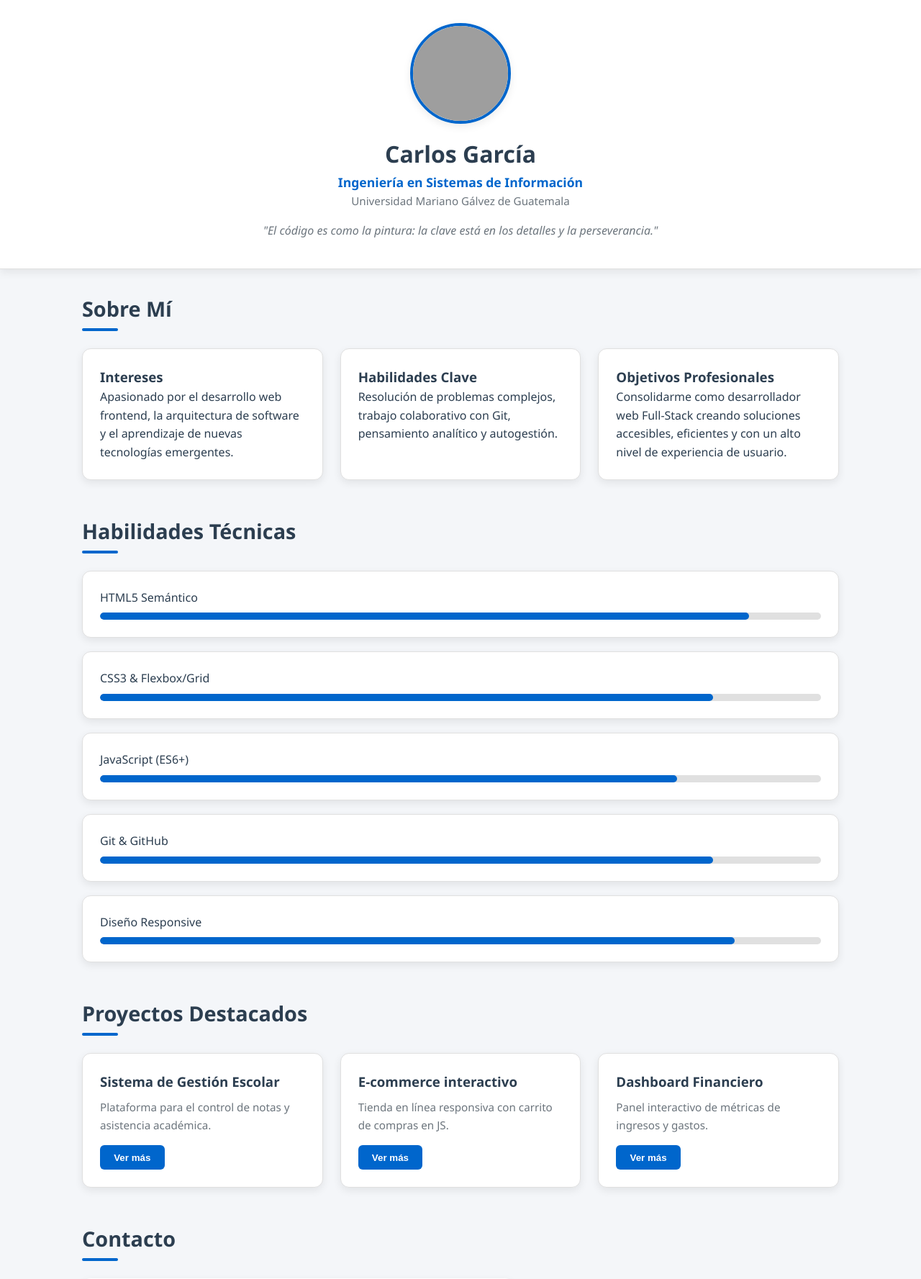
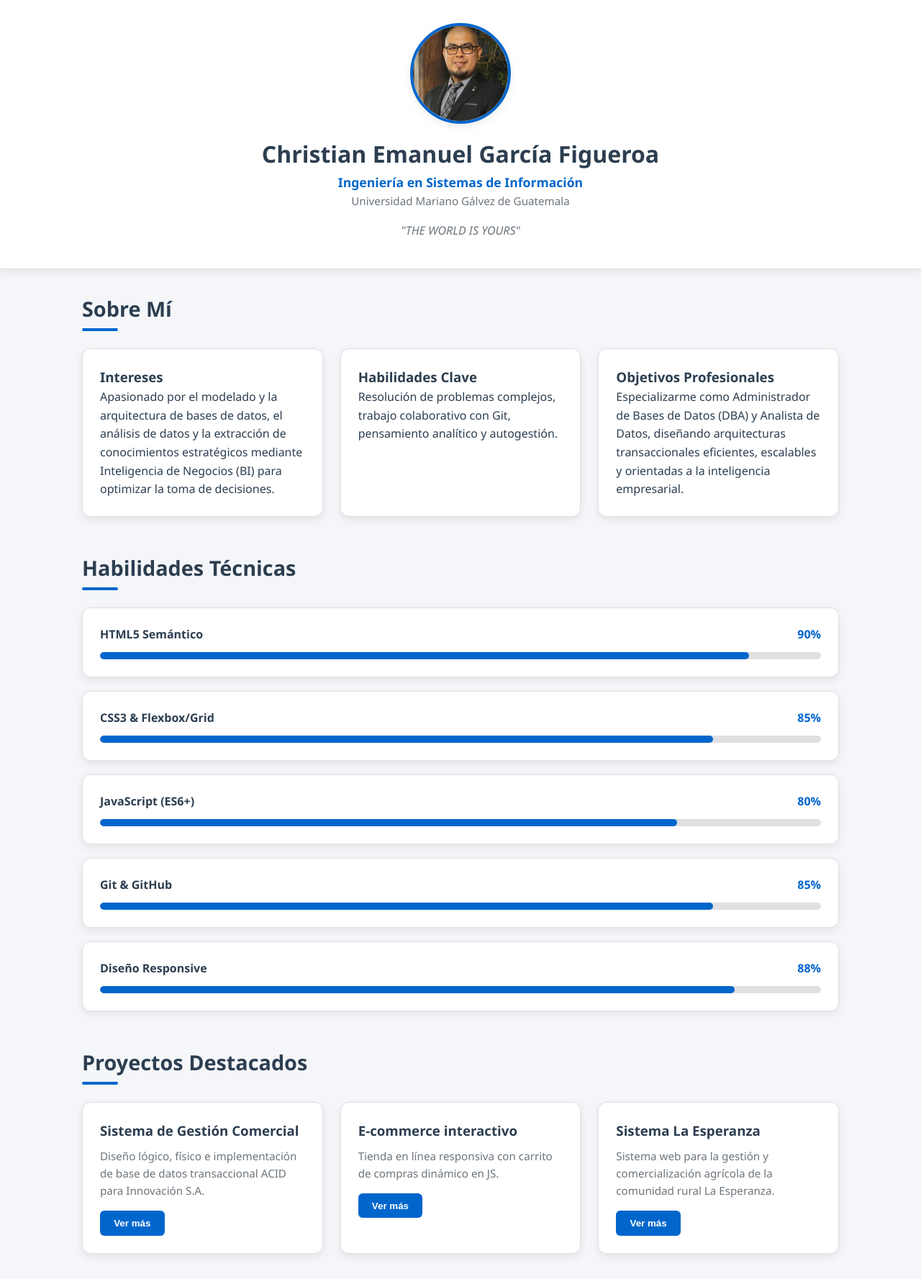
Before and after one commit to melgust/desaweb2026b, a PHP site: page / in a window 1280 px wide. Shown: the part 47-1824 px from the top of the page at 72% size. Run offline with PHP 8.4, Linux system fonts and the light colour scheme; grey boxes are pictures that could not be loaded.

Commit message:
Actualización completa de CSS y contenidos

```diff
--- a/css/styles.css
+++ b/css/styles.css
@@ -198,6 +198,17 @@ body {
     gap: 0.5rem;
 }
 
+.skill-info {
+    display: flex;
+    justify-content: space-between;
+    font-weight: 600;
+    margin-bottom: 0.2rem;
+}
+
+.skill-percent {
+    color: var(--primary-color);
+}
+
 .progress-bar {
     width: 100%;
     height: 10px;
--- a/index.html
+++ b/index.html
@@ -3,7 +3,7 @@
 <head>
     <meta charset="UTF-8">
     <meta name="viewport" content="width=device-width, initial-scale=1.0">
-    <title>Perfil Profesional - Carlos García</title>
+    <title>Perfil Profesional - Christian Emanuel García Figueroa</title>
     <link rel="stylesheet" href="css/styles.css">
 </head>
 <body>
@@ -19,12 +19,11 @@
         </div>
 
         <div class="profile-container">
-            <!-- Recuerda colocar una foto en /img/foto.jpg o ajustar la ruta -->
-            <img src="img/foto.jpg" alt="Fotografía de Carlos García" class="profile-img">
-            <h1 class="profile-name">Carlos García</h1>
+            <img src="img/YY.jpeg" alt="Fotografía de Christian Emanuel García Figueroa" class="profile-img">
+            <h1 class="profile-name">Christian Emanuel García Figueroa</h1>
             <p class="profile-career">Ingeniería en Sistemas de Información</p>
             <p class="profile-university">Universidad Mariano Gálvez de Guatemala</p>
-            <blockquote class="profile-quote">"El código es como la pintura: la clave está en los detalles y la perseverancia."</blockquote>
+            <blockquote class="profile-quote">"THE WORLD IS YOURS"</blockquote>
         </div>
     </header>
 
@@ -35,7 +34,7 @@
             <div class="about-grid">
                 <div class="about-card">
                     <h3>Intereses</h3>
-                    <p>Apasionado por el desarrollo web frontend, la arquitectura de software y el aprendizaje de nuevas tecnologías emergentes.</p>
+                    <p>Apasionado por el modelado y la arquitectura de bases de datos, el análisis de datos y la extracción de conocimientos estratégicos mediante Inteligencia de Negocios (BI) para optimizar la toma de decisiones.</p>
                 </div>
                 <div class="about-card">
                     <h3>Habilidades Clave</h3>
@@ -43,7 +42,7 @@
                 </div>
                 <div class="about-card">
                     <h3>Objetivos Profesionales</h3>
-                    <p>Consolidarme como desarrollador web Full-Stack creando soluciones accesibles, eficientes y con un alto nivel de experiencia de usuario.</p>
+                    <p>Especializarme como Administrador de Bases de Datos (DBA) y Analista de Datos, diseñando arquitecturas transaccionales eficientes, escalables y orientadas a la inteligencia empresarial.</p>
                 </div>
             </div>
         </section>
@@ -53,23 +52,38 @@
             <h2>Habilidades Técnicas</h2>
             <div class="skills-container">
                 <div class="skill-card">
-                    <span>HTML5 Semántico</span>
+                    <div class="skill-info">
+                        <span>HTML5 Semántico</span>
+                        <span class="skill-percent">90%</span>
+                    </div>
                     <div class="progress-bar"><div class="progress" style="width: 90%;"></div></div>
                 </div>
                 <div class="skill-card">
-                    <span>CSS3 & Flexbox/Grid</span>
+                    <div class="skill-info">
+                        <span>CSS3 & Flexbox/Grid</span>
+                        <span class="skill-percent">85%</span>
+                    </div>
                     <div class="progress-bar"><div class="progress" style="width: 85%;"></div></div>
                 </div>
                 <div class="skill-card">
-                    <span>JavaScript (ES6+)</span>
+                    <div class="skill-info">
+                        <span>JavaScript (ES6+)</span>
+                        <span class="skill-percent">80%</span>
+                    </div>
                     <div class="progress-bar"><div class="progress" style="width: 80%;"></div></div>
                 </div>
                 <div class="skill-card">
-                    <span>Git & GitHub</span>
+                    <div class="skill-info">
+                        <span>Git & GitHub</span>
+                        <span class="skill-percent">85%</span>
+                    </div>
                     <div class="progress-bar"><div class="progress" style="width: 85%;"></div></div>
                 </div>
                 <div class="skill-card">
-                    <span>Diseño Responsive</span>
+                    <div class="skill-info">
+                        <span>Diseño Responsive</span>
+                        <span class="skill-percent">88%</span>
+                    </div>
                     <div class="progress-bar"><div class="progress" style="width: 88%;"></div></div>
                 </div>
             </div>
@@ -81,20 +95,20 @@
             <div class="projects-grid">
 
                 <article class="project-card">
-                    <h3>Sistema de Gestión Escolar</h3>
-                    <p>Plataforma para el control de notas y asistencia académica.</p>
+                    <h3>Sistema de Gestión Comercial</h3>
+                    <p>Diseño lógico, físico e implementación de base de datos transaccional ACID para Innovación S.A.</p>
                     <button class="btn-more" data-project="1">Ver más</button>
                 </article>
 
                 <article class="project-card">
                     <h3>E-commerce interactivo</h3>
-                    <p>Tienda en línea responsiva con carrito de compras en JS.</p>
+                    <p>Tienda en línea responsiva con carrito de compras dinámico en JS.</p>
                     <button class="btn-more" data-project="2">Ver más</button>
                 </article>
 
                 <article class="project-card">
-                    <h3>Dashboard Financiero</h3>
-                    <p>Panel interactivo de métricas de ingresos y gastos.</p>
+                    <h3>Sistema La Esperanza</h3>
+                    <p>Sistema web para la gestión y comercialización agrícola de la comunidad rural La Esperanza.</p>
                     <button class="btn-more" data-project="3">Ver más</button>
                 </article>
 
@@ -135,6 +149,7 @@
             <span id="close-modal" class="close-btn">&times;</span>
             <h3 id="modal-title">Título del Proyecto</h3>
             <p id="modal-description">Detalles extendidos del proyecto aquí...</p>
+            <div id="modal-link-container" style="margin-top: 1rem;"></div>
         </div>
     </div>
 
--- a/js/script.js
+++ b/js/script.js
@@ -61,21 +61,25 @@ document.addEventListener('DOMContentLoaded', () => {
     const modal = document.getElementById('project-modal');
     const modalTitle = document.getElementById('modal-title');
     const modalDescription = document.getElementById('modal-description');
+    const modalLinkContainer = document.getElementById('modal-link-container');
     const closeModal = document.getElementById('close-modal');
     const btnMores = document.querySelectorAll('.btn-more');
 
     const projectData = {
         '1': {
-            title: 'Sistema de Gestión Escolar',
-            description: 'Proyecto desarrollado con Javascript nativo y CSS Grid. Permite la administración de calificaciones de alumnos, control de asistencia y generación de reportes en PDF de forma automatizada.'
+            title: 'Sistema de Gestión Comercial',
+            description: 'Este repositorio contiene el diseño lógico, físico e implementaciones programables de la base de datos centralizada para Innovación S.A. El sistema asegura la persistencia, trazabilidad e integridad transaccional (Modelo ACID) del pipeline de ventas, control de interacciones comerciales (actividades) y reportes gerenciales para la toma de decisiones.',
+            link: 'https://github.com/maxair180/InnovacionSA'
         },
         '2': {
             title: 'E-commerce interactivo',
-            description: 'Aplicación web interactiva que simula una tienda en línea. Incluye carrito de compras dinámico, cálculo de impuestos, almacenamiento de preferencias en LocalStorage y filtrado de productos.'
+            description: 'Aplicación web interactiva que simula una tienda en línea. Incluye carrito de compras dinámico, cálculo de impuestos, almacenamiento de preferencias en LocalStorage y filtrado de productos.',
+            link: null
         },
         '3': {
-            title: 'Dashboard Financiero',
-            description: 'Panel de control para la gestión de finanzas personales. Incorpora cálculos automáticos, gráficos dinámicos y categorización de gastos e ingresos en tiempo real.'
+            title: 'Sistema La Esperanza',
+            description: 'Sistema web para la gestión y comercialización agrícola de la comunidad rural La Esperanza.',
+            link: 'https://github.com/GarHer1399/la-esperanza'
         }
     };
 
@@ -87,6 +91,13 @@ document.addEventListener('DOMContentLoaded', () => {
             if (data) {
                 modalTitle.textContent = data.title;
                 modalDescription.textContent = data.description;
+
+                if (data.link) {
+                    modalLinkContainer.innerHTML = `<a href="${data.link}" target="_blank" rel="noopener noreferrer" style="color: var(--primary-color); font-weight: bold; text-decoration: underline;">Ver Repositorio en GitHub ↗</a>`;
+                } else {
+                    modalLinkContainer.innerHTML = '';
+                }
+
                 modal.classList.remove('hidden');
             }
         });
@@ -124,19 +135,16 @@ document.addEventListener('DOMContentLoaded', () => {
         e.preventDefault();
         let isValid = true;
 
-        // Limpiar errores previos
         nameError.textContent = '';
         emailError.textContent = '';
         messageError.textContent = '';
         formSuccess.textContent = '';
 
-        // Validar Nombre
         if (nameInput.value.trim() === '') {
             nameError.textContent = 'El nombre es obligatorio.';
             isValid = false;
         }
 
-        // Validar Email
         if (emailInput.value.trim() === '') {
             emailError.textContent = 'El correo electrónico es obligatorio.';
             isValid = false;
@@ -145,13 +153,11 @@ document.addEventListener('DOMContentLoaded', () => {
             isValid = false;
         }
 
-        // Validar Mensaje
         if (messageInput.value.trim() === '') {
             messageError.textContent = 'El mensaje no puede estar vacío.';
             isValid = false;
         }
 
-        // Si todo es válido
         if (isValid) {
             formSuccess.textContent = '¡Mensaje enviado con éxito!';
             form.reset();
```
